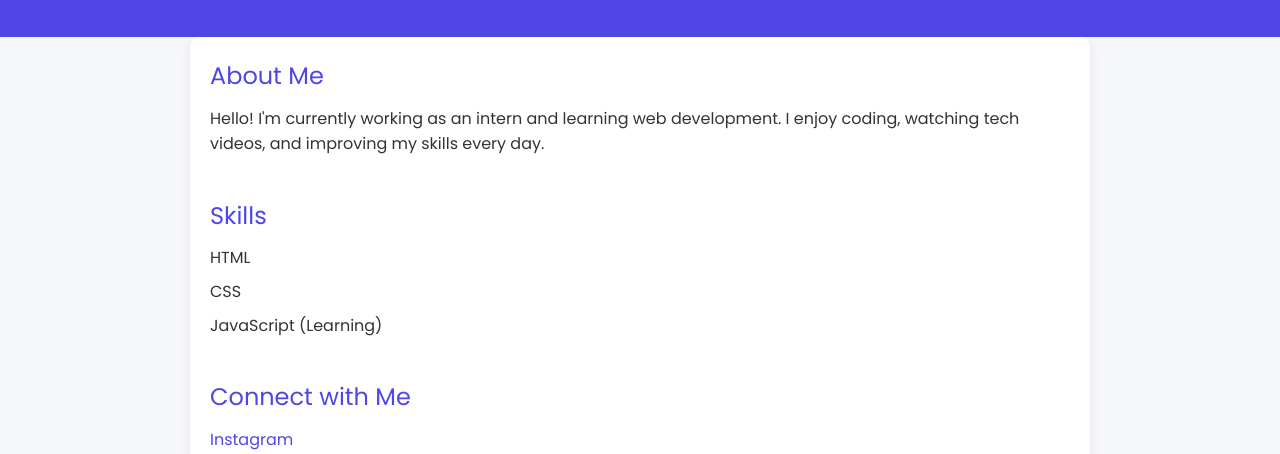
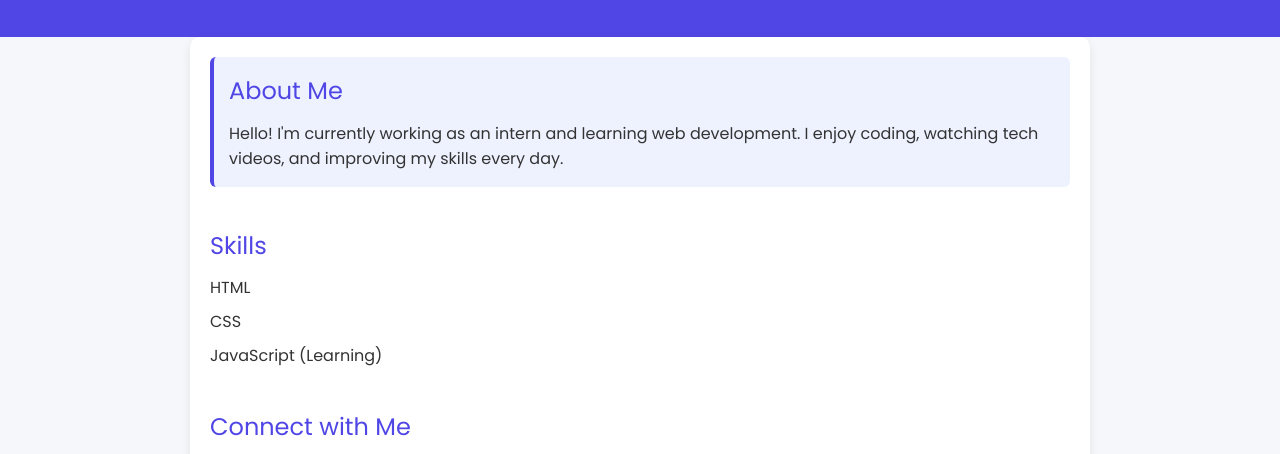
Before and after one commit to mandan-codriva/HTML-CSS-Assignment, a plain HTML site: page day5/index.html in a window 1280 px wide. Shown: the part 277-731 px from the top of the page. Drawn offline with Linux system fonts and the light colour scheme.

Commit message:
remark_updated

```diff
--- a/day5/index.html
+++ b/day5/index.html
@@ -25,7 +25,7 @@
 
     <main class="container">
 
-        <section class="about">
+        <section id="about-section" class="about">
             <h2>About Me</h2>
             <p>
                 Hello! I'm currently working as an intern and learning web development.
--- a/day5/style.css
+++ b/day5/style.css
@@ -1,4 +1,3 @@
-
 * {
   margin: 0;
   padding: 0;
@@ -6,19 +5,17 @@
 }
 
 body {
-    font-family: 'Poppins', sans-serif;
+  font-family: "Poppins", sans-serif;
   background-color: #f5f7fa;
   color: #333;
   line-height: 1.6;
 }
-
 
 .container {
   max-width: 900px;
   margin: auto;
   padding: 20px;
 }
-
 
 .header {
   background: #4f46e5;
@@ -31,6 +28,12 @@ body {
   width: 120px;
   border-radius: 50%;
   margin-bottom: 15px;
+}
+#about-section {
+  background-color: #eef2ff;
+  padding: 15px;
+  border-left: 4px solid #4f46e5;
+  border-radius: 6px;
 }
 
 .tagline {
@@ -58,7 +61,6 @@ ul li {
   margin-bottom: 8px;
 }
 
-
 a {
   text-decoration: none;
   color: #4f46e5;
@@ -78,7 +80,6 @@ a:hover {
   margin-top: 30px;
 }
 
-
 p {
   font-size: 1rem;
 }
@@ -90,5 +91,5 @@ section {
 main {
   background: white;
   border-radius: 10px;
-    box-shadow: 0 4px 12px rgba(0,0,0,0.08);
+  box-shadow: 0 4px 12px rgba(0, 0, 0, 0.08);
 }
```
Lines whose indentation alone changed are shown as unchanged.
